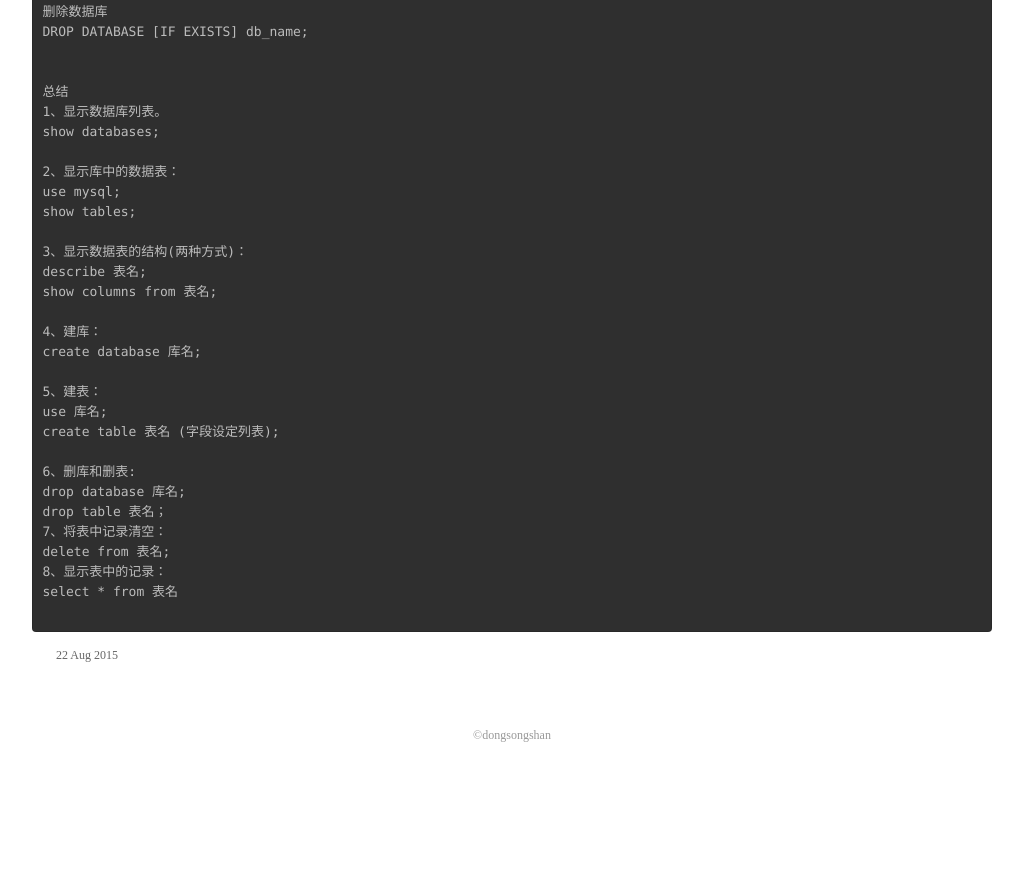
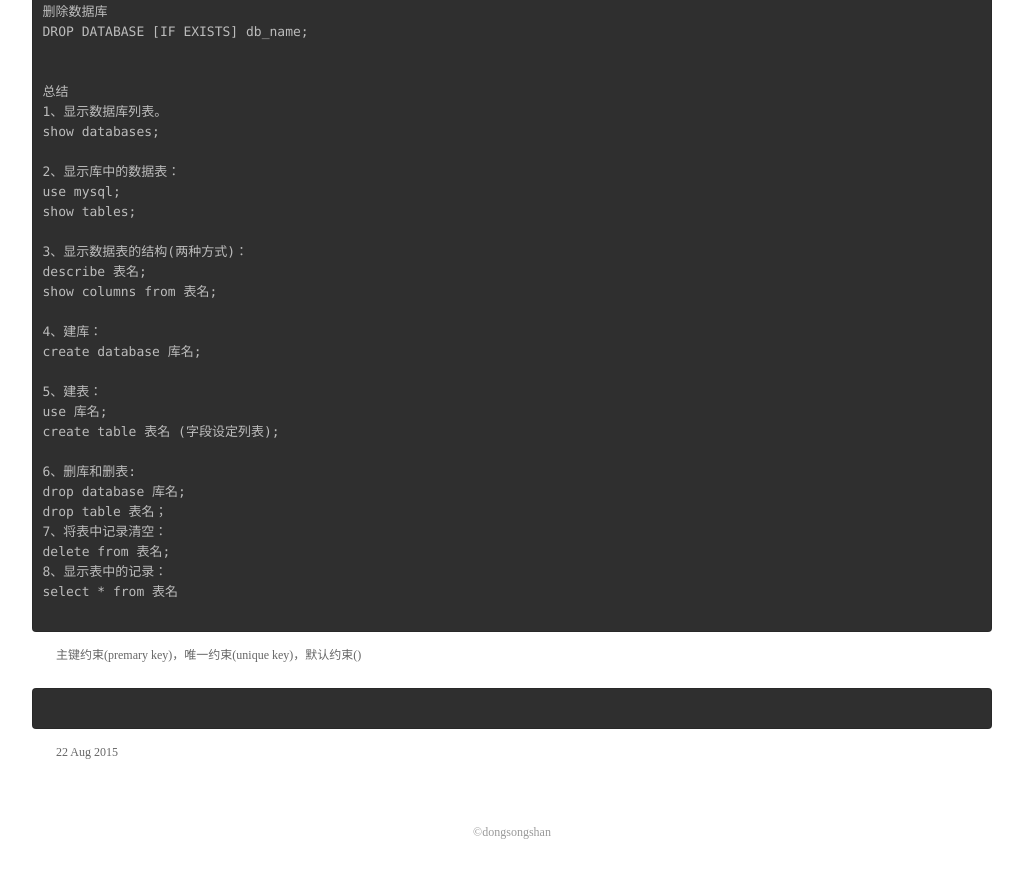
Before and after one commit to dongsongshan/dongsongshan.github.io, a Jekyll site: the page built from _posts/2015-8-22-mysql.html, in a window 1280 px wide and 900 px high, scrolled down 1558 px. Shown: the top 878 px of the window, without its empty margins (128-1151 px from the left). Built offline with Jekyll 4.4.1, drawn with Linux system fonts in a browser that asks for light colours; before the commit the page ends 2361 px from its top, so only the background shows below that.

Commit message:
Update 2015-8-22-mysql.html

```diff
--- a/_posts/2015-8-22-mysql.html
+++ b/_posts/2015-8-22-mysql.html
@@ -106,6 +106,11 @@ select * from 表名
 </pre>
 
 
+<p>主键约束(premary key)，唯一约束(unique key)，默认约束()</p>
+
+<pre>
+
+</pre>
 
 
 
```
